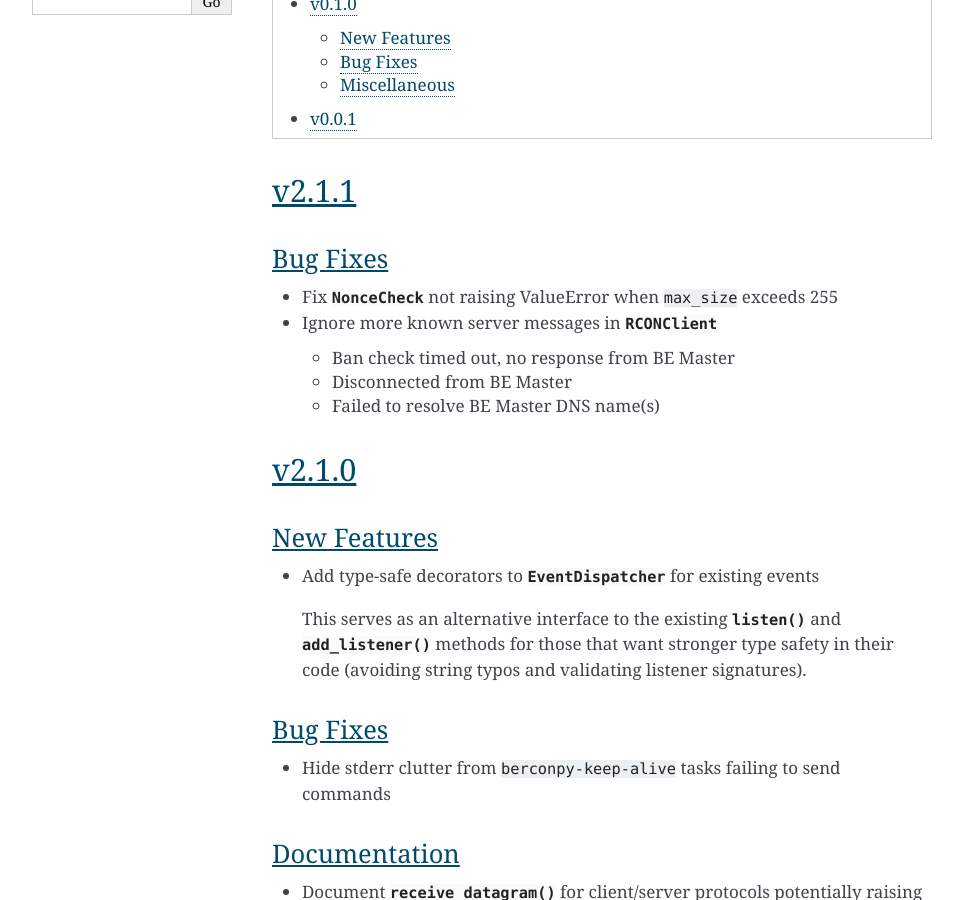
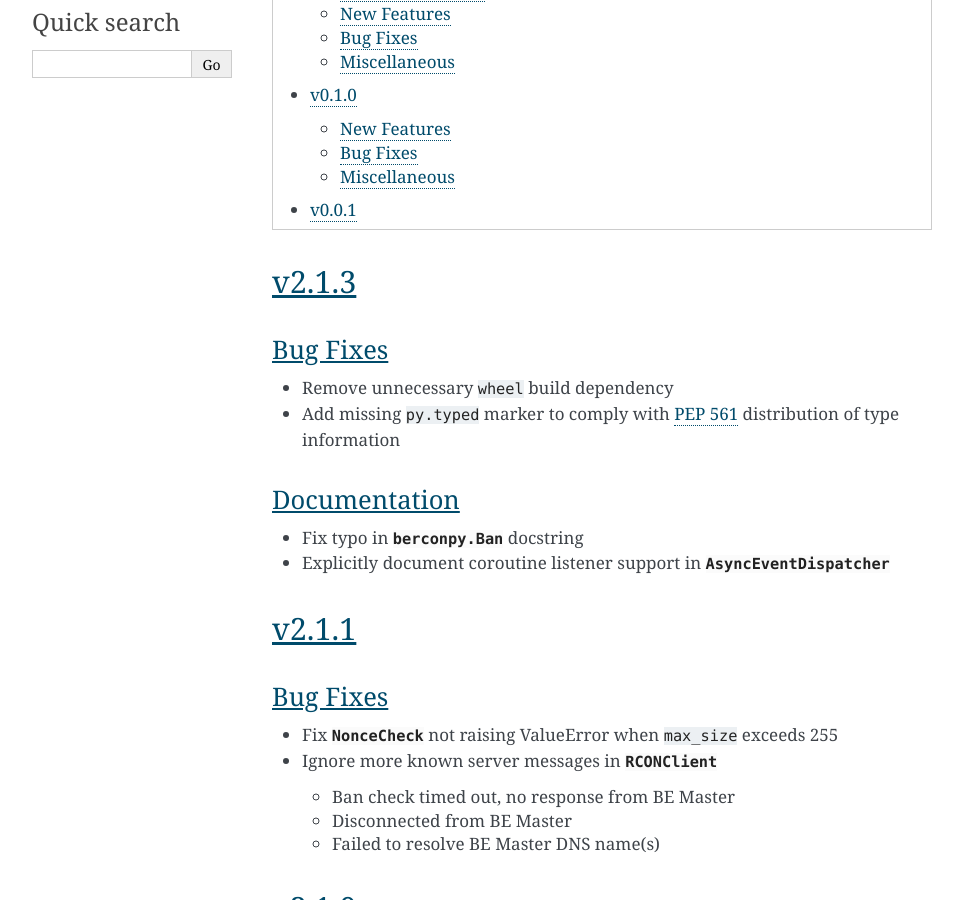
Before and after one commit to thegamecracks/berconpy, a Sphinx documentation site: the page built from docs/source/changelog.rst, in a window 1280 px wide and 900 px high, scrolled down 996 px. Shown: the whole window, without its empty margins (148-1111 px from the left). Built offline with Sphinx 7.4.7, drawn with Linux system fonts in a browser that asks for light colours; some of the changed text lies outside the part shown.

Commit message:
docs: add changelog for v2.1.3
Should have done this *before* the release but oh well

```diff
--- a/docs/source/changelog.rst
+++ b/docs/source/changelog.rst
@@ -4,6 +4,27 @@ Changelog
 .. contents::
   :depth: 2
   :local:
+
+v2.1.3
+------
+
+Bug Fixes
+^^^^^^^^^
+
+* Remove unnecessary ``wheel`` build dependency
+
+* Add missing ``py.typed`` marker to comply with `PEP 561`_
+  distribution of type information
+
+Documentation
+^^^^^^^^^^^^^
+
+* Fix typo in :py:class:`berconpy.Ban` docstring
+
+* Explicitly document coroutine listener support in
+  :py:class:`~berconpy.AsyncEventDispatcher`
+
+.. _PEP 561: https://peps.python.org/pep-0561/
 
 v2.1.1
 ------
```
